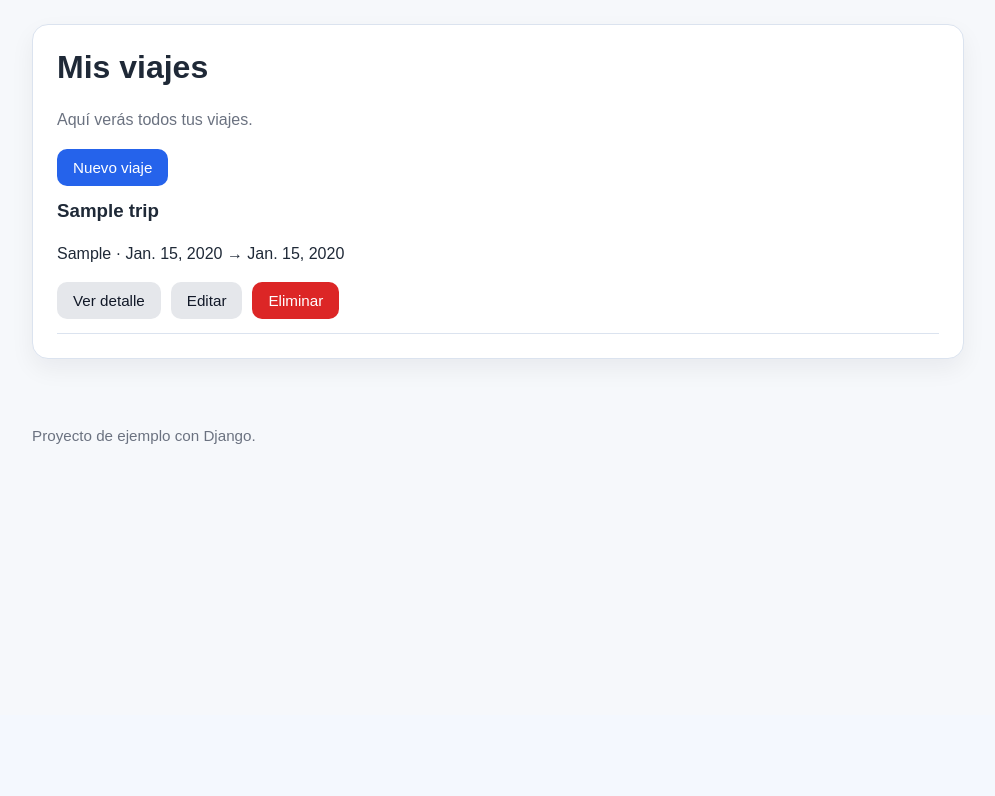
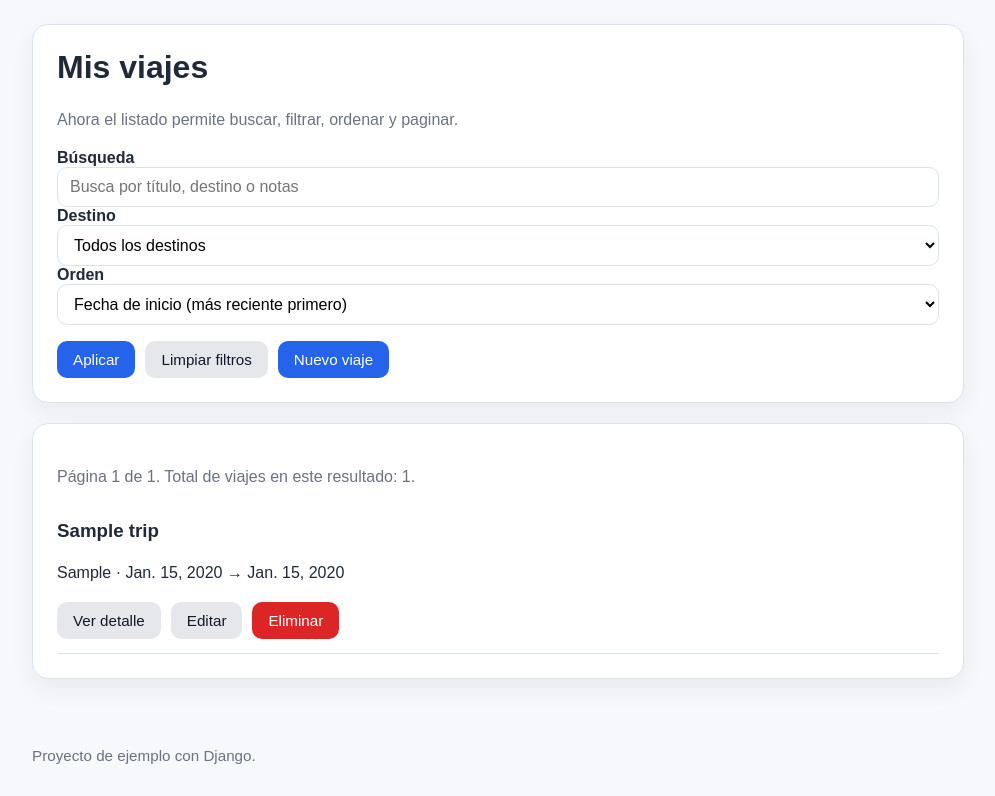
Before and after one commit to MAESRO68/pagina-web, a Django app: page /trips/ in a window 1280 px wide. Shown: the part 85-881 px from the top of the page, without its empty margins (142-1137 px from the left). Before the commit the page ends 529 px from the top, so only its background shows below. Run offline with Django 5.2, Linux system fonts and the light colour scheme; a user stored in the database is signed in; tables that the repository leaves empty hold one stand-in row (values such as "Sample post").

Commit message:
Añade filtros, orden y paginación al listado de viajes

```diff
--- a/trips/templates/trips/trip_list.html
+++ b/trips/templates/trips/trip_list.html
@@ -5,11 +5,50 @@
 {% block content %}
   <div class="card">
     <h1>Mis viajes</h1>
-    <p class="muted">Aquí verás todos tus viajes.</p>
+    <p class="muted">Ahora el listado permite buscar, filtrar, ordenar y paginar.</p>
 
-    <div class="actions">
-      <a class="button" href="{% url 'trips:trip_create' %}">Nuevo viaje</a>
-    </div>
+    <form method="get" class="stack">
+      <label for="id_q"><strong>Búsqueda</strong></label>
+      <input
+        id="id_q"
+        type="text"
+        name="q"
+        value="{{ q }}"
+        placeholder="Busca por título, destino o notas"
+      >
+
+      <label for="id_destination"><strong>Destino</strong></label>
+      <select id="id_destination" name="destination">
+        <option value="">Todos los destinos</option>
+        {% for item in destinations %}
+          <option value="{{ item }}" {% if destination == item %}selected{% endif %}>
+            {{ item }}
+          </option>
+        {% endfor %}
+      </select>
+
+      <label for="id_order"><strong>Orden</strong></label>
+      <select id="id_order" name="order">
+        <option value="start_desc" {% if order == 'start_desc' %}selected{% endif %}>Fecha de inicio (más reciente primero)</option>
+        <option value="start_asc" {% if order == 'start_asc' %}selected{% endif %}>Fecha de inicio (más antigua primero)</option>
+        <option value="destination_asc" {% if order == 'destination_asc' %}selected{% endif %}>Destino (A-Z)</option>
+        <option value="created_desc" {% if order == 'created_desc' %}selected{% endif %}>Creación (más reciente primero)</option>
+        <option value="created_asc" {% if order == 'created_asc' %}selected{% endif %}>Creación (más antigua primero)</option>
+      </select>
+
+      <div class="actions">
+        <button class="button" type="submit">Aplicar</button>
+        <a class="button secondary" href="{% url 'trips:trip_list' %}">Limpiar filtros</a>
+        <a class="button" href="{% url 'trips:trip_create' %}">Nuevo viaje</a>
+      </div>
+    </form>
+  </div>
+
+  <div class="card">
+    <p class="muted">
+      Página {{ page_obj.number }} de {{ page_obj.paginator.num_pages }}.
+      Total de viajes en este resultado: {{ page_obj.paginator.count }}.
+    </p>
 
     {% if trips %}
       <ul class="clean">
@@ -25,8 +64,32 @@
           </li>
         {% endfor %}
       </ul>
+
+      {% if page_obj.has_other_pages %}
+        <div class="actions">
+          {% if page_obj.has_previous %}
+            <a
+              class="button secondary"
+              href="?page={{ page_obj.previous_page_number }}&q={{ q|urlencode }}&destination={{ destination|urlencode }}&order={{ order|urlencode }}"
+            >
+              Anterior
+            </a>
+          {% endif %}
+
+          <span class="muted">Página {{ page_obj.number }} de {{ page_obj.paginator.num_pages }}</span>
+
+          {% if page_obj.has_next %}
+            <a
+              class="button secondary"
+              href="?page={{ page_obj.next_page_number }}&q={{ q|urlencode }}&destination={{ destination|urlencode }}&order={{ order|urlencode }}"
+            >
+              Siguiente
+            </a>
+          {% endif %}
+        </div>
+      {% endif %}
     {% else %}
-      <p>Todavía no has creado ningún viaje.</p>
+      <p>No hay viajes que cumplan el filtro actual.</p>
     {% endif %}
   </div>
 {% endblock %}
--- a/trips/views.py
+++ b/trips/views.py
@@ -1,5 +1,7 @@
 from django.contrib.auth.decorators import login_required
 from django.contrib.auth.forms import UserCreationForm
+from django.core.paginator import Paginator  # Divide resultados en páginas
+from django.db.models import Q               # Permite búsquedas OR en varios campos
 from django.shortcuts import render, redirect, get_object_or_404
 
 from .forms import TripForm, TaskForm
@@ -15,6 +17,8 @@ def signup(request):
     # Registro de usuario
     if request.method == 'POST':
         form = UserCreationForm(request.POST)
+
+        # form.is_valid() lanza la validación del formulario
         if form.is_valid():
             form.save()
             return redirect('trips:login')
@@ -26,9 +30,60 @@ def signup(request):
 
 @login_required
 def trip_list(request):
-    # Lista solo los viajes del usuario autenticado
+    # 1) Consulta base: solo viajes del usuario autenticado
     trips = Trip.objects.filter(user=request.user)
-    return render(request, 'trips/trip_list.html', {'trips': trips})
+
+    # 2) Leemos parámetros GET del listado
+    q = request.GET.get('q', '').strip()
+    destination = request.GET.get('destination', '').strip()
+    order = request.GET.get('order', 'start_desc')
+
+    # 3) Búsqueda libre en varios campos
+    if q:
+        trips = trips.filter(
+            Q(title__icontains=q) |
+            Q(destination__icontains=q) |
+            Q(notes__icontains=q)
+        )
+
+    # 4) Filtro por destino exacto (lo recibimos desde un desplegable)
+    if destination:
+        trips = trips.filter(destination=destination)
+
+    # 5) Orden dinámico según la opción elegida
+    order_options = {
+        'start_desc': '-start_date',   # Más recientes primero
+        'start_asc': 'start_date',     # Más antiguos primero
+        'destination_asc': 'destination',
+        'created_desc': '-created_at',
+        'created_asc': 'created_at',
+    }
+    trips = trips.order_by(order_options.get(order, '-start_date'))
+
+    # 6) Lista de destinos únicos para rellenar el filtro del template
+    destinations = (
+        Trip.objects
+        .filter(user=request.user)
+        .values_list('destination', flat=True)
+        .distinct()
+        .order_by('destination')
+    )
+
+    # 7) Paginación: 4 viajes por página
+    paginator = Paginator(trips, 4)
+    page_number = request.GET.get('page')
+    page_obj = paginator.get_page(page_number)
+
+    # 8) Enviamos al template tanto la página actual como los filtros activos
+    context = {
+        'trips': page_obj.object_list,
+        'page_obj': page_obj,
+        'q': q,
+        'destination': destination,
+        'order': order,
+        'destinations': destinations,
+    }
+    return render(request, 'trips/trip_list.html', context)
 
 
 @login_required
@@ -36,6 +91,8 @@ def trip_create(request):
     # Crear un nuevo viaje
     if request.method == 'POST':
         form = TripForm(request.POST)
+
+        # Si el formulario pasa validación, guardamos el viaje
         if form.is_valid():
             trip = form.save(commit=False)
             trip.user = request.user
```
